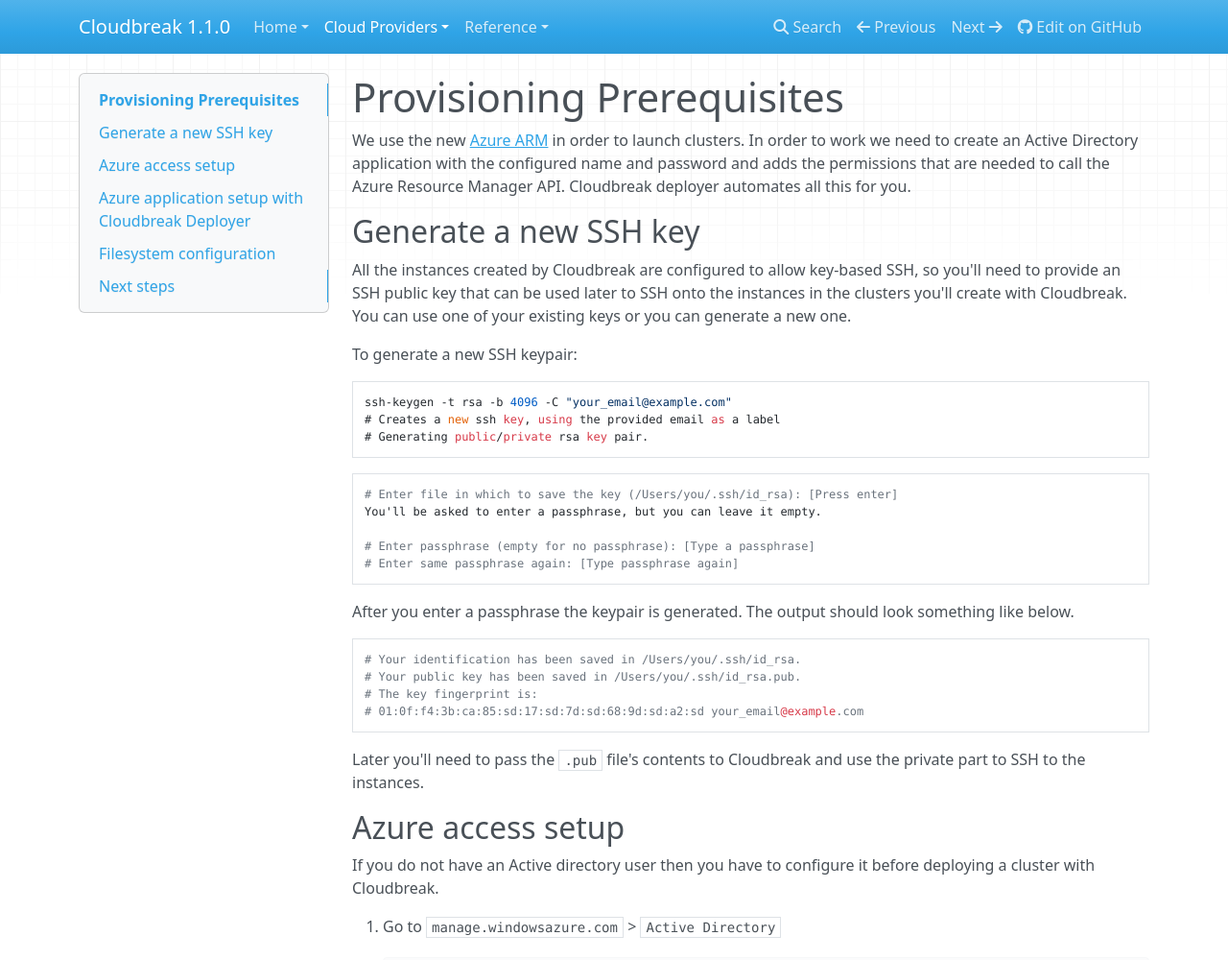
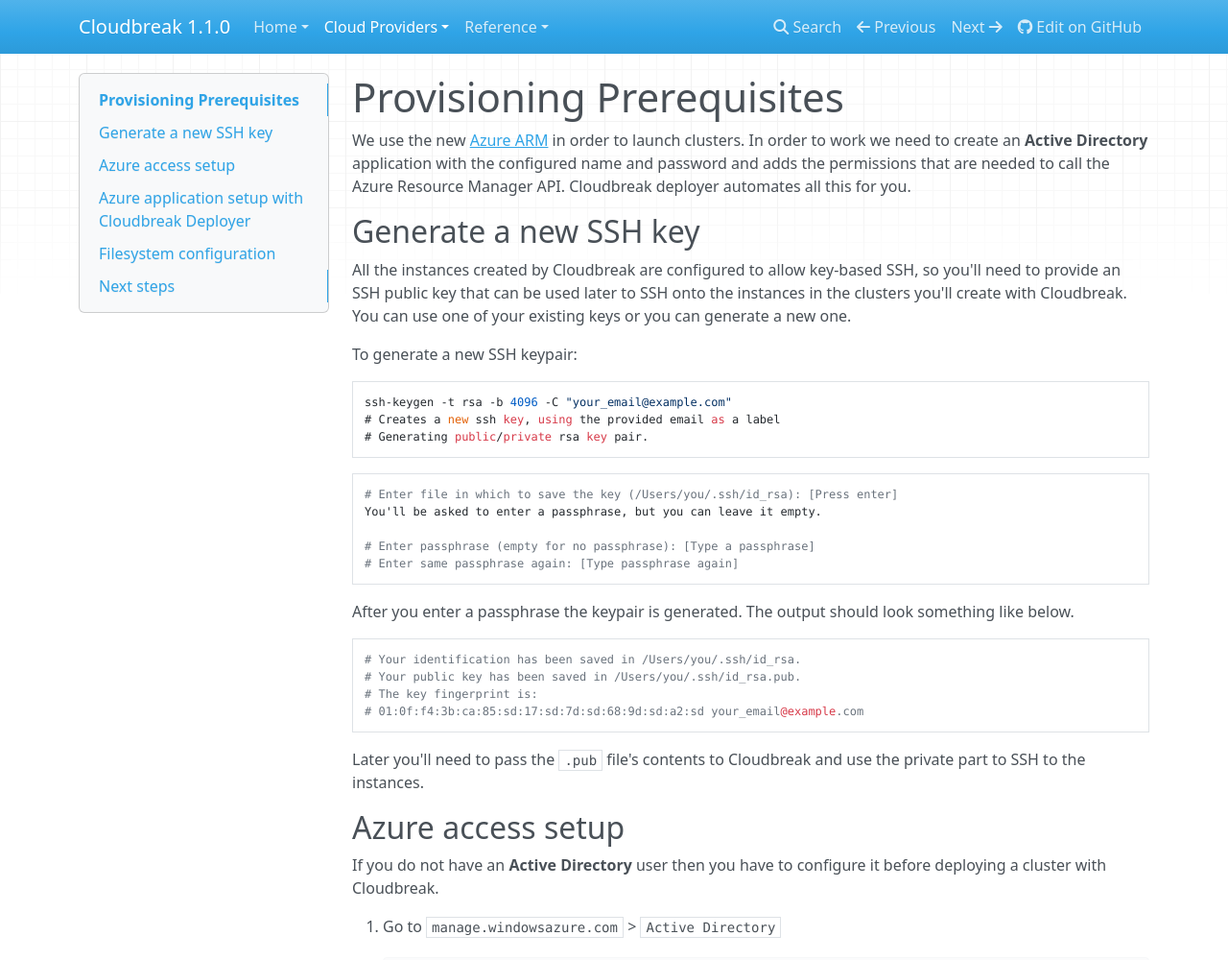
Before and after one commit to wprender/cloudbreak-docs, an MkDocs documentation site: the page built from docs/azure_pre_prov.md, in a window 1280 px wide and 1400 px high. Shown: the top 1000 px of the window at 96% size. Built offline with MkDocs 1.6.1, drawn with Linux system fonts in a browser that asks for light colours; nearby versions of some CDN libraries; old or Windows-style settings are respelled for this version of MkDocs.

Commit message:
AD highlighted

```diff
--- a/docs/azure_pre_prov.md
+++ b/docs/azure_pre_prov.md
@@ -1,7 +1,7 @@
 # Provisioning Prerequisites
 
 We use the new [Azure ARM](https://azure.microsoft.com/en-us/documentation/articles/resource-group-overview/) in
-order to launch clusters. In order to work we need to create an Active Directory application with the configured name and password and adds the permissions that are needed to call the Azure Resource Manager API. Cloudbreak deployer automates all this for you.
+order to launch clusters. In order to work we need to create an **Active Directory** application with the configured name and password and adds the permissions that are needed to call the Azure Resource Manager API. Cloudbreak deployer automates all this for you.
 
 ## Generate a new SSH key
 
@@ -37,7 +37,7 @@ Later you'll need to pass the `.pub` file's contents to Cloudbreak and use the p
 
 ## Azure access setup
 
-If you do not have an Active directory user then you have to configure it before deploying a cluster with Cloudbreak.
+If you do not have an **Active Directory** user then you have to configure it before deploying a cluster with Cloudbreak.
 
 1. Go to `manage.windowsazure.com` > `Active Directory`
 ![](/images/azure1.png)
```
